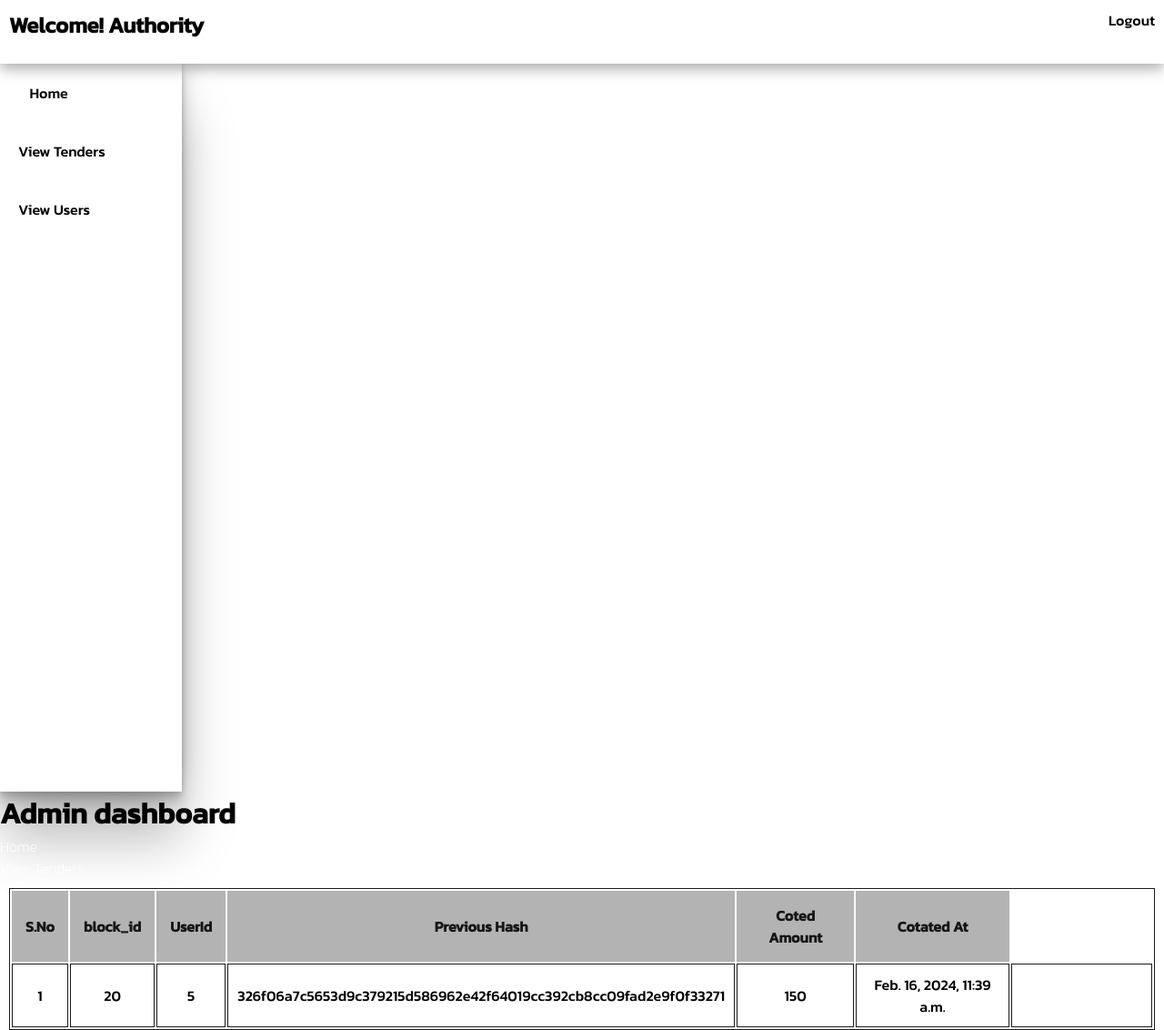
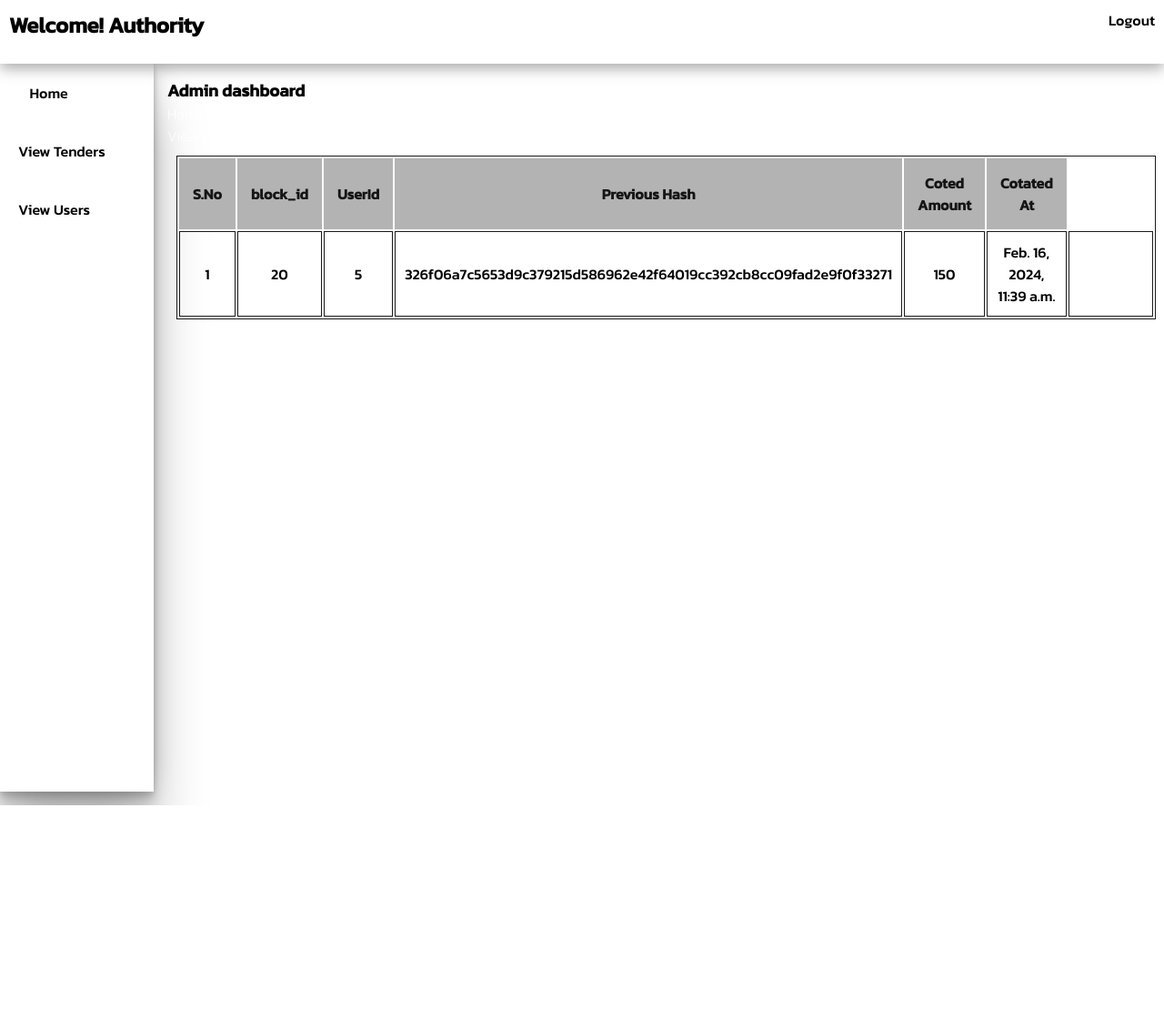
Before and after one commit to fathimaCode/Bid-Transaction-HMAC, a Django app: page /adminGetBidInfo/20/ in a window 1280 px wide. Shown: the whole page at 91% size. After the commit the page ends 885 px from the top, so only its background shows below. Run offline with Django 5.2, Linux system fonts and the light colour scheme; data comes from the database, SQL or seed files in the repository; some web fonts are replaced.

Commit message:
admin dashboard

```diff
--- a/static/css/style.css
+++ b/static/css/style.css
@@ -604,3 +604,16 @@ tbody tr:hover {
     border-radius: 30px 0px 6px 30px;
     color: var(--white-color);
 }
+.admin_body{
+    display: flex;
+}
+.maincontent{
+    margin: 15px;
+}
+.bid_container{
+    position: relative;
+    width: 100%;
+    height: 90%;
+    border: 1px solid black;
+    box-shadow: rgba(0, 0, 0, 0.16) 0px 10px 36px 0px, rgba(0, 0, 0, 0.06) 0px 0px 0px 1px;
+}
--- a/templates/e-admin/index.html
+++ b/templates/e-admin/index.html
@@ -2,6 +2,9 @@
 {% load static %}
 {% block content %}
 <h1>Admin dashboard</h1>
+<div class="bid_container">
+
+</div>
 <p><a href="{% url 'viewTenderList' %}">View Tenders</a></p>
 <form method="post" enctype="multipart/form-data">
     {% csrf_token %}
--- a/templates/e-admin/layout.html
+++ b/templates/e-admin/layout.html
@@ -17,6 +17,7 @@
             <li>Logout</li>
         </ul>
     </header>
+    <section class="admin_body">
         <section class="sidebar">
             <div class="navbar">
                 <div class="menu"><i class="fa-solid fa-house"></i>Home</div>
@@ -24,8 +25,13 @@
                 <div class="menu">View Users</div>
             </div>
         </section>
+        <section class="maincontent">
             {% block content %}
             {% endblock %}
+        </section>
+    </section>
+
+
 </div>
 </body>
 </html>
```
Also changed, not shown: templates/e-admin/e_dashboard.html (added). Lines whose indentation alone changed are shown as unchanged.
